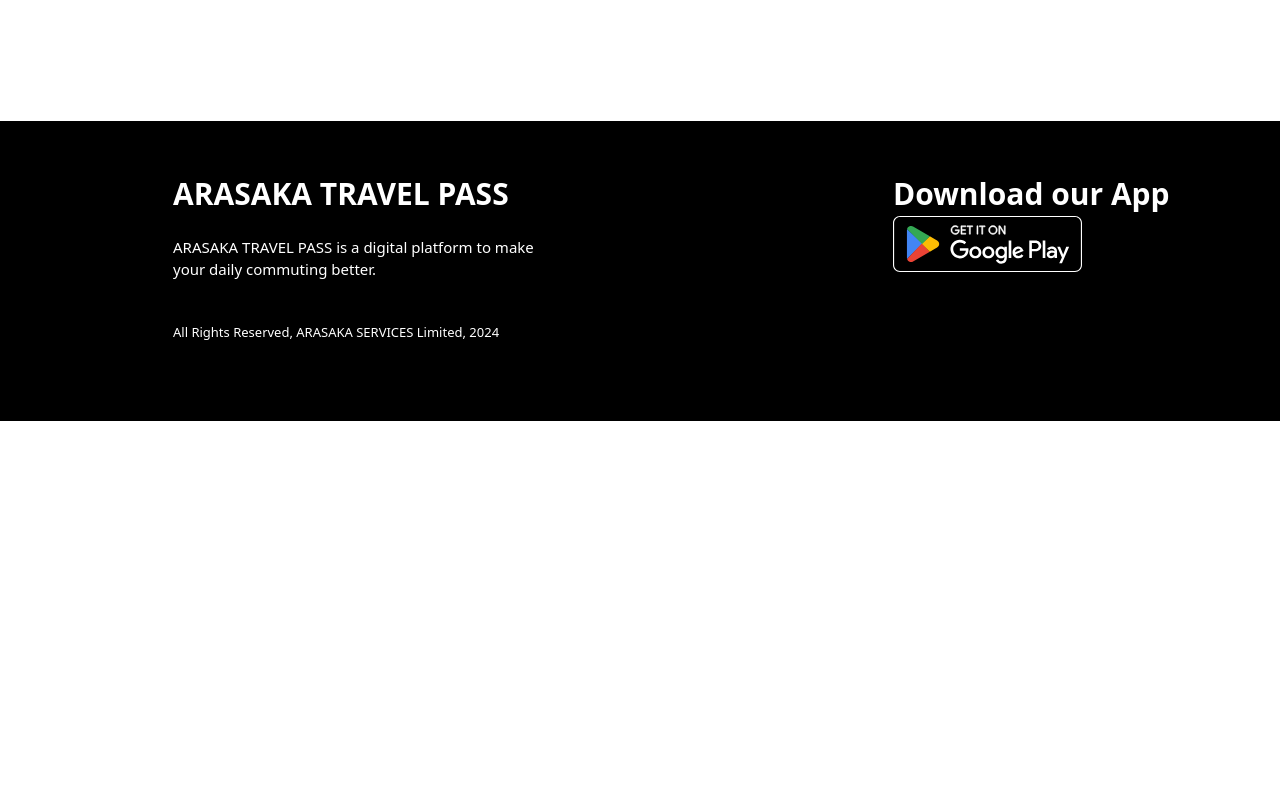
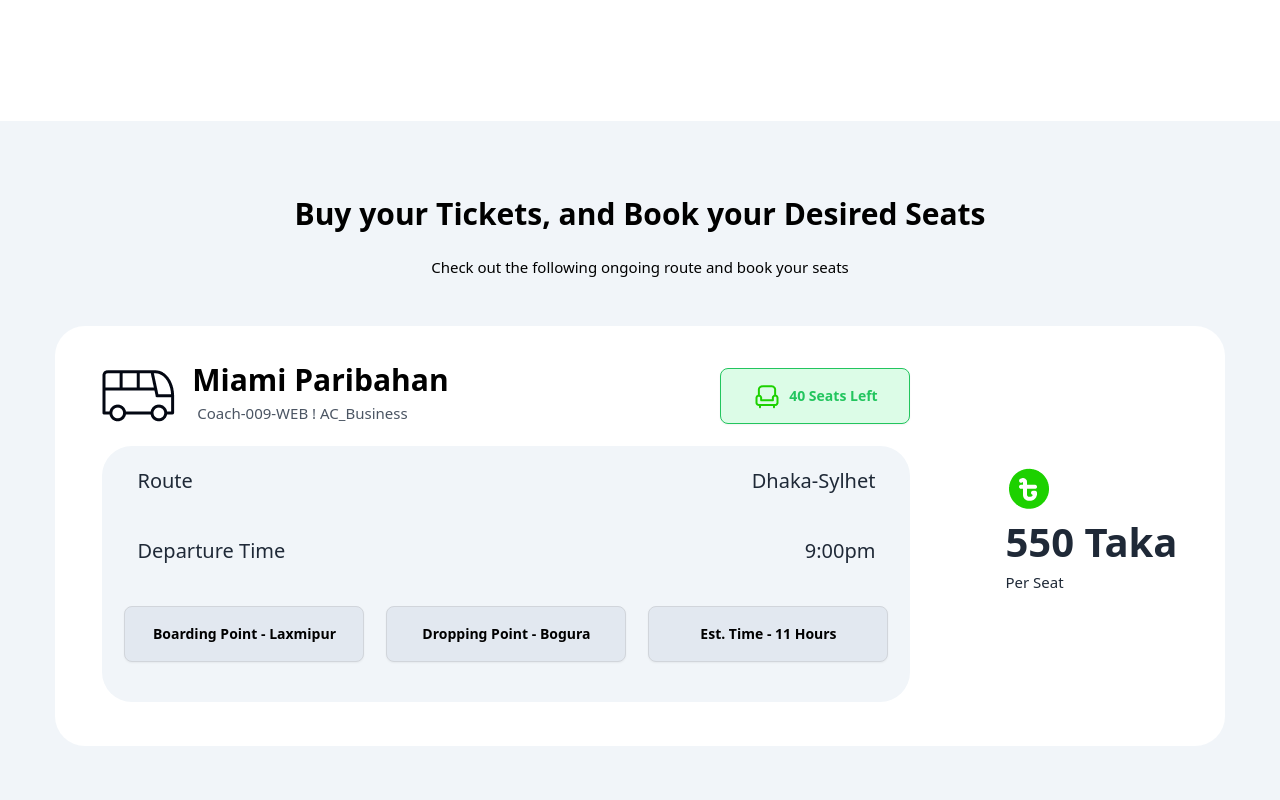
Before and after one commit to Mahim2000/B9A5-ArasakaTravelPass, a plain HTML site: page index.html in a window 1280 px wide. Shown: the part 1540-2340 px from the top of the page. Before the commit the page ends 1961 px from the top, so only its background shows below. Drawn offline with nearby package versions, Linux system fonts and the light colour scheme.

Commit message:
Bus Route Area Done

```diff
--- a/index.html
+++ b/index.html
@@ -173,7 +173,7 @@
       <!-- Coupon Container End -->
 
       <!-- See Offer Text -->
-      <div class="text-center my-[23px]">
+      <div class="text-center mt-[23px]">
           <button class="btn my-[62px] w-[188px] border-green-500 bg-green-100 hover:bg-green-200 focus:bg-green-200 text-green-500">See All Offers</button>
       </div>
       <!-- See Offer Text End -->
@@ -187,7 +187,67 @@
   <!-- ----------------------------------------------------------------------------------------------------------- -->
 
   <!-- MAIN START -->
+  <main class="flex justify-center">
+    <section class="lg:w-[1440px] lg:h-[1050px]">
+      <section class="bg-slate-100 lg:w-[1440px] lg:h-[1050px] rounded-[30px]">
 
+        <h2 class="text-[30px] font-bold text-black text-center pt-[70px] mb-[20px]">Buy your Tickets, and Book your Desired Seats</h2>
+        <p class="text-[15px] text-black text-center mb-[48px]">Check out the following ongoing route and book your seats</p>
+
+          <div class="flex justify-center">
+
+            <div class="bg-white lg:w-[1170px] lg:h-[420px] rounded-[30px] flex justify-around">
+
+              <div class="pt-[30px] w-[808px]">
+                <div class="w-10 w-[808px] h-[80px] flex justify-between items-center">
+                  <div>
+                    <img src="images/icons/bus-logo.png" alt="">
+                  </div>
+                  <div>
+                    <h2 class="text-[30px] font-bold text-black text-left ml-[-255px]">Miami Paribahan</h2>
+                    <p class="text-[15px] text-gray-600 text-left ml-[-250px] mb-[10px]">Coach-009-WEB ! AC_Business </p>
+                  </div>
+                  <div>
+                    <a class="btn w-[190px] h-[56px] border-green-500 hover:border-green-500 bg-green-100 hover:bg-green-100 focus:bg-green-100 text-green-500"><img src="images/icons/seat-green.png" alt="">40 Seats Left</a>
+                  </div>
+                </div>
+
+                <div class="bg-slate-100 mt-[10px] w-10 w-[808px] lg:h-[256px] rounded-[30px]">
+                  <div class="flex-row">
+                    <div class="flex justify-between py-[20px] px-[35px] text-[20px]">
+                      <p>Route</p>
+                      <p class="font bold">Dhaka-Sylhet</p>
+                    </div>
+                    <div>
+                      <div class="flex justify-between py-[20px] px-[35px] text-[20px]">
+                        <p class="">Departure Time</p>
+                        <p>9:00pm</p>
+                      </div>
+                    </div>
+                  </div>
+                  <div class="flex items-center justify-evenly py-[20px]">
+                    <a class="btn w-[240px] h-[56px] border-gray-300 hover:border-gray-300 bg-slate-200 hover:bg-gray-200 focus:bg-gray-200 text-black">Boarding Point - Laxmipur</a>
+                    <a class="btn w-[240px] h-[56px] border-gray-300 hover:border-gray-300 bg-slate-200 hover:bg-gray-200 focus:bg-gray-200 text-black">Dropping Point - Bogura</a>
+                    <a class="btn w-[240px] h-[56px] border-gray-300 hover:border-gray-300 bg-slate-200 hover:bg-gray-200 focus:bg-gray-200 text-black">Est. Time - 11 Hours</a>
+                  </div>
+                </div>
+              </div>
+
+              <div class="flex items-center">
+                <div class="">
+                  <img src="images/icons/fare.png" class="mb-[15px]" alt="">
+                  <h2 class="lg:text-[40px] text-lg  font-bold mb-[15px]">550 Taka</h2>
+                  <p class="text-[15px] mb-[15px]">Per Seat</p>
+                </div>
+              </div>
+
+            </div>
+
+          </div>
+
+      </section>
+    </section>
+  </main>
   <!-- MAIN END -->
 
 
```
